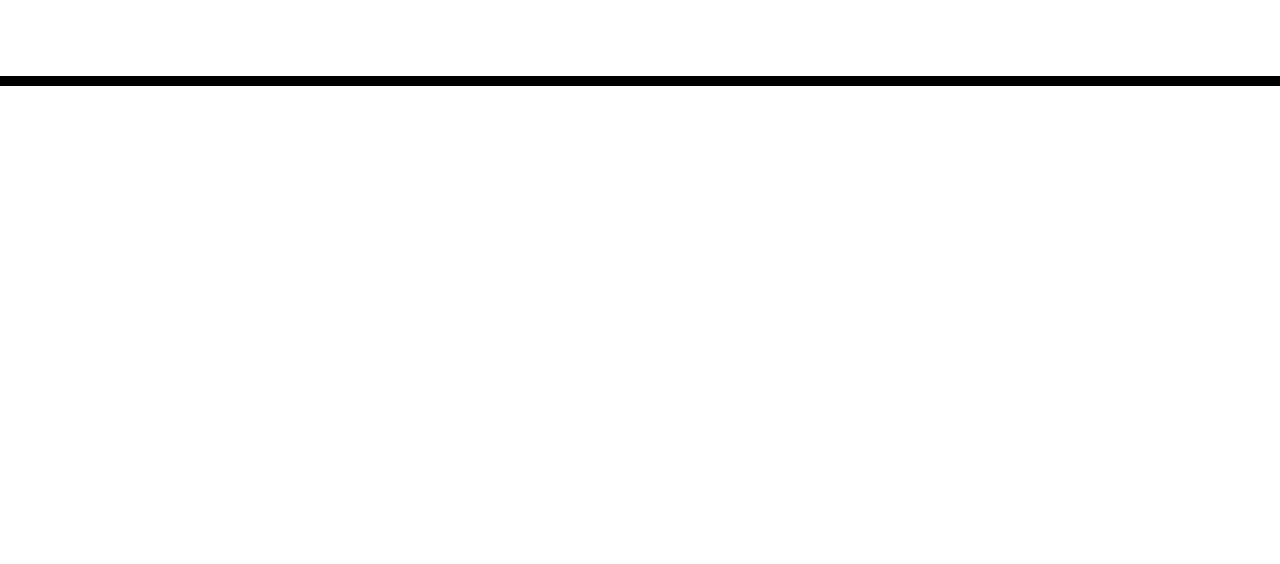
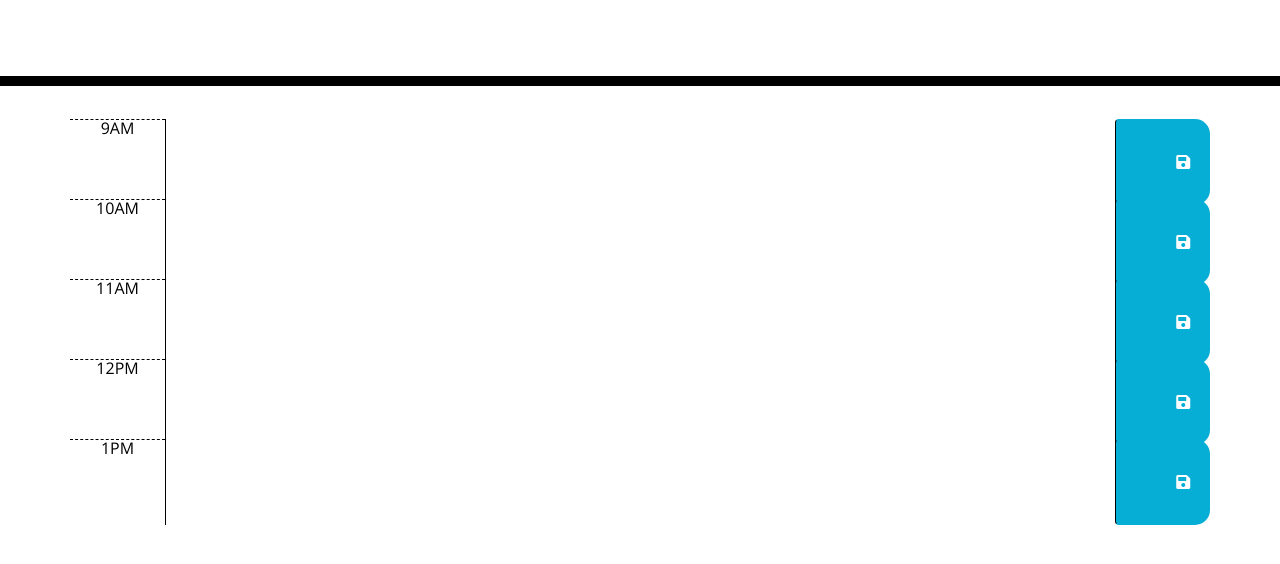
Before and after one commit to twashke/Work-Day-Scheduler-Application, a plain HTML site: page index.html in a window 1280 px wide. Shown: the part 182-746 px from the top of the page. Drawn offline with nearby package versions, Linux system fonts and the light colour scheme.

Commit message:
updated html for hour blocks and added comments in CSS to figure out what classes to use

```diff
--- a/Assets/css/style.css
+++ b/Assets/css/style.css
@@ -1,9 +1,11 @@
+/* Body Element Text Styling */
 body {
   font-family: 'Open Sans', sans-serif;
   font-size: 16px;
   line-height: 1;
 }
 
+/* Textarea Element Styling */
 textarea {
   background: transparent;
   border: none;
@@ -13,6 +15,7 @@ textarea {
   padding: 10px;
 }
 
+/* Jumbotron Class Header Styling */
 .jumbotron {
   text-align: center;
   background-color: transparent;
@@ -21,42 +24,55 @@ textarea {
   border-bottom: 10px solid black;
 }
 
+/* Description Class Text Styling */
 .description {
   white-space: pre-wrap;
 }
 
+/* Time Class Block Styling */
 .time-block {
   text-align: center;
   border-radius: 15px;
 }
 
+/* Row Class Styling */
 .row {
   white-space: pre-wrap;
   height: 80px;
   border-top: 1px solid white;
 }
 
+/* Hour Class Styling */
 .hour {
   background-color: #ffffff;
   color: #000000;
   border-top: 1px dashed #000000;
 }
 
+/* Past Class Styling */
 .past {
   background-color: #d3d3d3;
   color: white;
 }
 
+/* Present Class Styling */
 .present {
   background-color: #ff6961;
   color: white;
 }
 
+/* Future Class Styling */
 .future {
   background-color: #77dd77;
   color: white;
 }
 
+.btn,
+.saveBtn {
+  text-align: center;
+}
+
+/* Save Button Styling */
 .saveBtn {
   border-left: 1px solid black;
   border-top-right-radius: 15px;
@@ -65,6 +81,7 @@ textarea {
   color: white;
 }
 
+/* Save Button Hover Styling */
 .saveBtn i:hover {
   font-size: 20px;
   transition: all 0.3s ease-in-out;
--- a/index.html
+++ b/index.html
@@ -4,32 +4,78 @@
     <meta charset="UTF-8" />
     <meta name="viewport" content="width=device-width, initial-scale=1.0" />
     <meta http-equiv="X-UA-Compatible" content="ie=edge" />
+    <!-- Bootstrap Link for CSS -->
     <link
       rel="stylesheet"
       href="https://stackpath.bootstrapcdn.com/bootstrap/4.3.1/css/bootstrap.min.css"
     />
+    <!-- Font Awesome Link for Button Icon -->
     <link
       rel="stylesheet"
       href="https://use.fontawesome.com/releases/v5.8.1/css/all.css"
       integrity="sha384-50oBUHEmvpQ+1lW4y57PTFmhCaXp0ML5d60M1M7uH2+nqUivzIebhndOJK28anvf"
       crossorigin="anonymous"
     />
+    <!-- Google Fonts Link -->
     <link
       href="https://fonts.googleapis.com/css?family=Open+Sans&display=swap"
       rel="stylesheet"
     />
+    <!-- Style CSS Link -->
     <link rel="stylesheet" href="Assets/css/style.css" />
     <title>Work Day Scheduler</title>
   </head>
 
   <body>
+    <!-- Header Jumbotron Section -->
     <header class="jumbotron">
       <h1 class="display-3">Work Day Scheduler</h1>
       <p class="lead">A simple calendar app for scheduling your work day</p>
       <p id="currentDay" class="lead"></p>
     </header>
+    <!-- Schedule Container Section -->
     <div class="container">
-      <!-- Timeblocks go here -->
+      <!-- 9AM Timeblock -->
+      <div id="nine" class="row time-block">
+        <div class= "col-md-1 hour">9AM</div>
+        <textarea class="col-md-10 description"></textarea>
+        <button class="btn saveBtn col-md-1">
+          <i class="fas fa-save"></i>
+        </button>
+      </div>
+      <!-- 10AM Timeblock -->
+      <div id="ten" class="row time-block">
+        <div class= "col-md-1 hour">10AM</div>
+        <textarea class="col-md-10 description"></textarea>
+        <button class="btn saveBtn col-md-1">
+          <i class="fas fa-save"></i>
+        </button>
+      </div>
+      <!-- 11AM Timeblock -->
+      <div id="eleven" class="row time-block">
+        <div class= "col-md-1 hour">11AM</div>
+        <textarea class="col-md-10 description"></textarea>
+        <button class="btn saveBtn col-md-1">
+          <i class="fas fa-save"></i>
+        </button>
+      </div>
+      <!-- 12PM Timeblock -->
+      <div id="twelve" class="row time-block">
+        <div class="col-md-1 hour">12PM</div>
+        <textarea class="col-md-10 description"></textarea>
+        <button class="btn saveBtn col-md-1">
+          <i class="fas fa-save"></i>
+        </button>
+      </div>
+      <!-- 1PM Timeblock -->
+      <div id="one" class="row time-block">
+        <div class="col-md-1 hour">1PM</div>
+        <textarea class="col-md-10 description"></textarea>
+        <button class="btn saveBtn col-md-1">
+          <i class="fas fa-save"></i>
+        </button>
+      </div>
+    <!-- End of Schedule Container -->
     </div>
 
     <script src="https://cdnjs.cloudflare.com/ajax/libs/jquery/3.6.0/jquery.min.js"></script>
```
